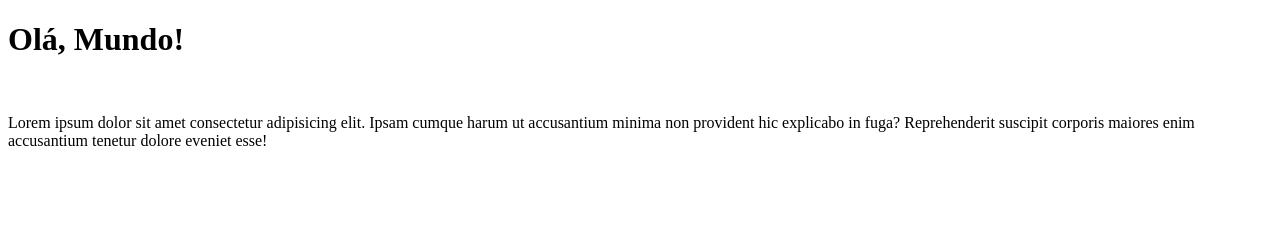
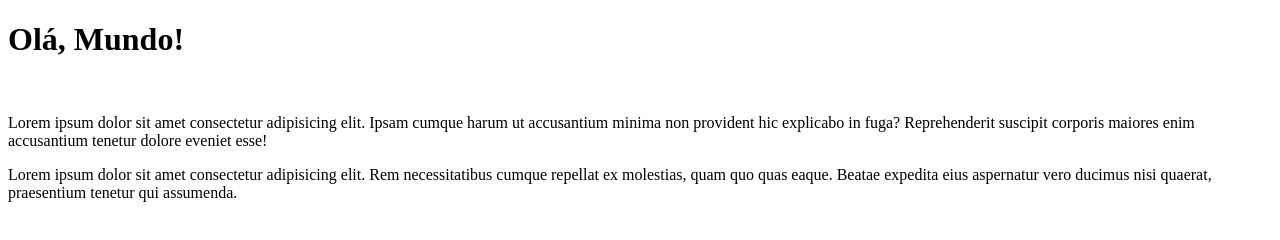
Before and after one commit to pati-bairos/Ola-Mundo, a plain HTML site: page site-exemplo/index.html in a window 1280 px wide. Drawn offline with Linux system fonts and the light colour scheme.

Commit message:
adicionei um parágrafo

```diff
--- a/site-exemplo/index.html
+++ b/site-exemplo/index.html
@@ -10,5 +10,6 @@
     <h1>Olá, Mundo!</h1>
     <br>
     <p>Lorem ipsum dolor sit amet consectetur adipisicing elit. Ipsam cumque harum ut accusantium minima non provident hic explicabo in fuga? Reprehenderit suscipit corporis maiores enim accusantium tenetur dolore eveniet esse!</p>
+    <p>Lorem ipsum dolor sit amet consectetur adipisicing elit. Rem necessitatibus cumque repellat ex molestias, quam quo quas eaque. Beatae expedita eius aspernatur vero ducimus nisi quaerat, praesentium tenetur qui assumenda.</p>
 </body>
 </html>
```
